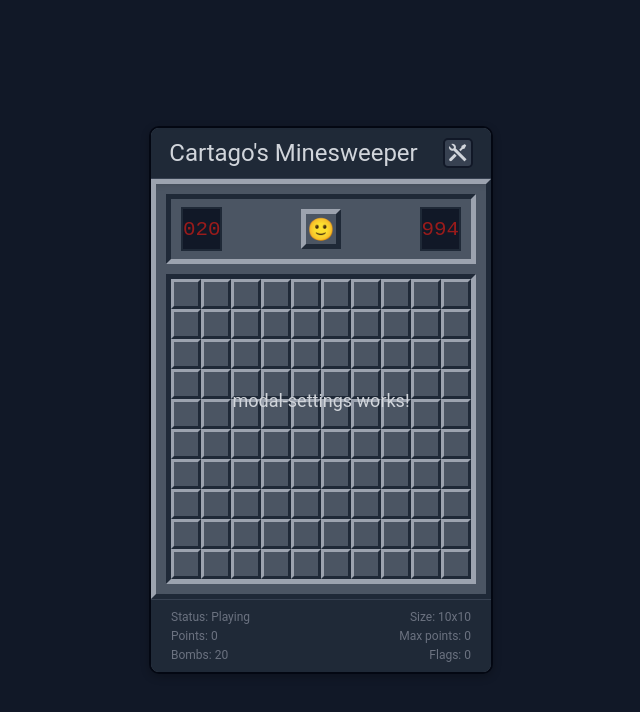
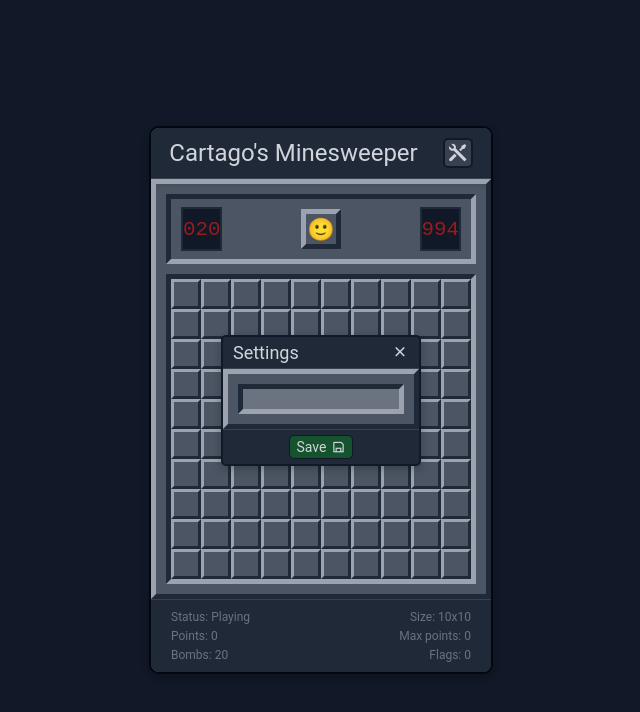
Before and after one commit to CartagoGit/minesweeper, an Angular app: page / in a window 1280 px wide. Shown: the top 712 px of the page, without its empty margins (319-959 px from the left). Built offline with nearby package versions, Linux system fonts and the light colour scheme.

Commit message:
Estilamos footer y header del modal

```diff
--- a/src/app/components/modal-settings/modal-settings.component.html
+++ b/src/app/components/modal-settings/modal-settings.component.html
@@ -1 +1,15 @@
-<p>modal-settings works!</p>
+<main class="modal">
+  <section class="modal__header">
+    <span class="title">Settings</span>
+    <span class="close"><i class="ri-close-fill"></i></span>
+  </section>
+  <section class="modal__body">
+    <div class="content"></div>
+  </section>
+  <section class="modal__footer">
+    <span class="save">
+      <span>Save</span>
+      <span><i class="ri-save-line"></i></span>
+    </span>
+  </section>
+</main>
--- a/src/app/components/modal-settings/modal-settings.component.scss
+++ b/src/app/components/modal-settings/modal-settings.component.scss
@@ -0,0 +1,70 @@
+.modal {
+  display: flex;
+  flex-direction: column;
+  border: 2px solid var(--gray-900);
+  box-shadow: var(--box-shadow);
+  border-radius: 5px;
+  box-sizing: border-box;
+  background-color: var(--gray-800);
+  min-width: 200px;
+  &__header,
+  &__footer,
+  &__body {
+    padding: 5px 10px;
+    display: flex;
+  }
+  &__header {
+    border-bottom: 1px solid var(--gray-700);
+    justify-content: space-between;
+    align-items: center;
+    gap: 10px;
+    .close {
+      display: flex;
+      align-items: center;
+      justify-content: center;
+      cursor: pointer;
+      transition: ease 0.2s all;
+      &:hover {
+        color: var(--red-800);
+      }
+    }
+  }
+  &__body {
+    border: var(--border);
+    border-color: var(--border-color-exterior);
+    background-color: var(--gray-500);
+    box-sizing: border-box;
+    padding: 10px;
+    background-color: var(--gray-600);
+    .content {
+      background-color: var(--gray-500);
+      box-sizing: border-box;
+      width: 100%;
+      padding: 10px;
+      border: var(--border);
+      border-color: var(--border-color-interior);
+    }
+  }
+  &__footer {
+    border-top: 1px solid var(--gray-700);
+    display: flex;
+    justify-content: center;
+    gap: 10px;
+    width: 100%;
+    box-sizing: border-box;
+    .save{
+      display: flex;
+      gap: 5px;
+      cursor: pointer;
+      padding: 3px 7px;
+      font-size: 14px;
+      border-radius: 5px;
+      border: 1px solid var(--gray-900);
+      background-color: var(--green-900);
+      transition: ease 0.2s all;
+      &:hover {
+        background-color: var(--green-800);
+      }
+    }
+  }
+}
```
